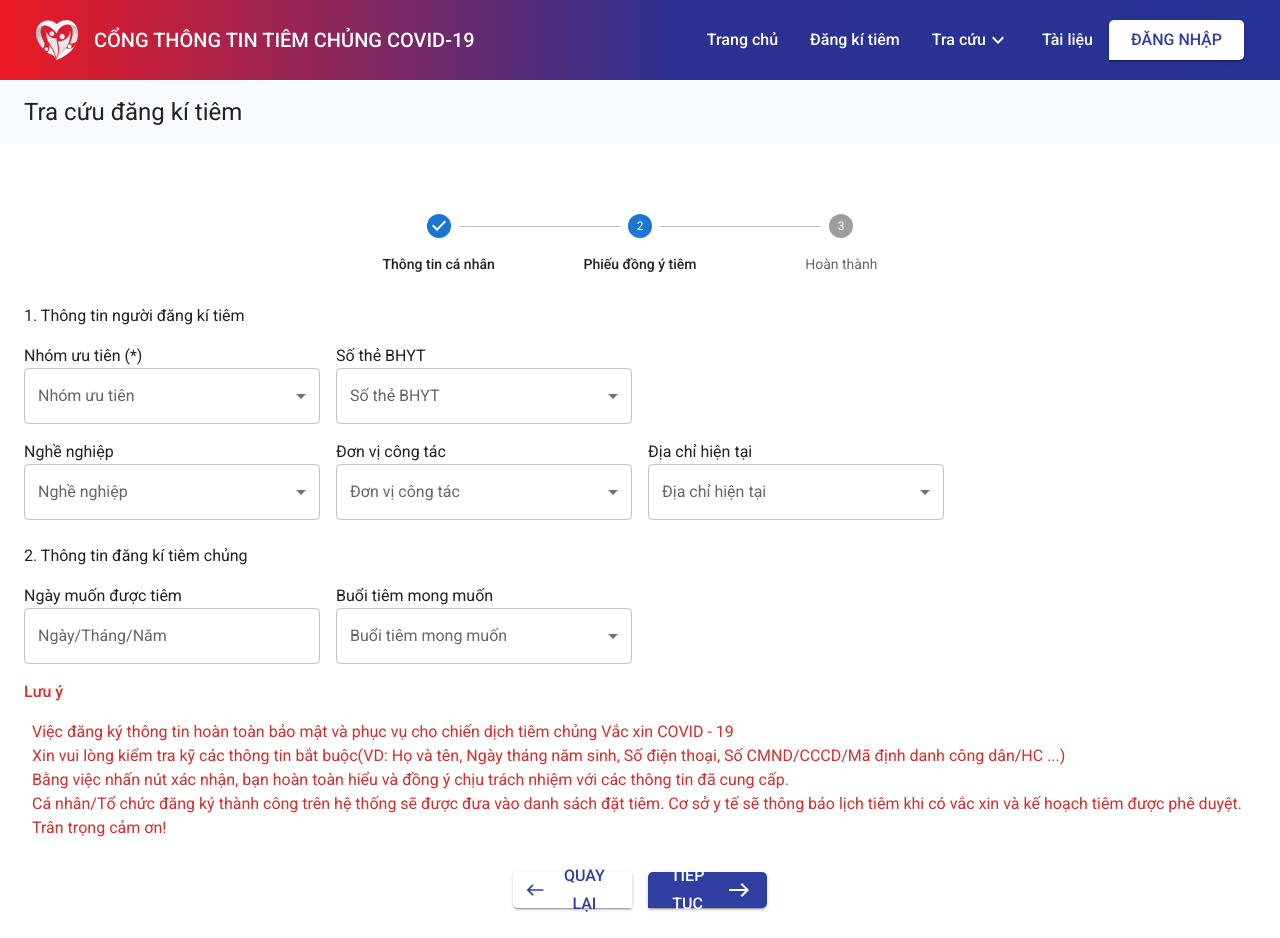
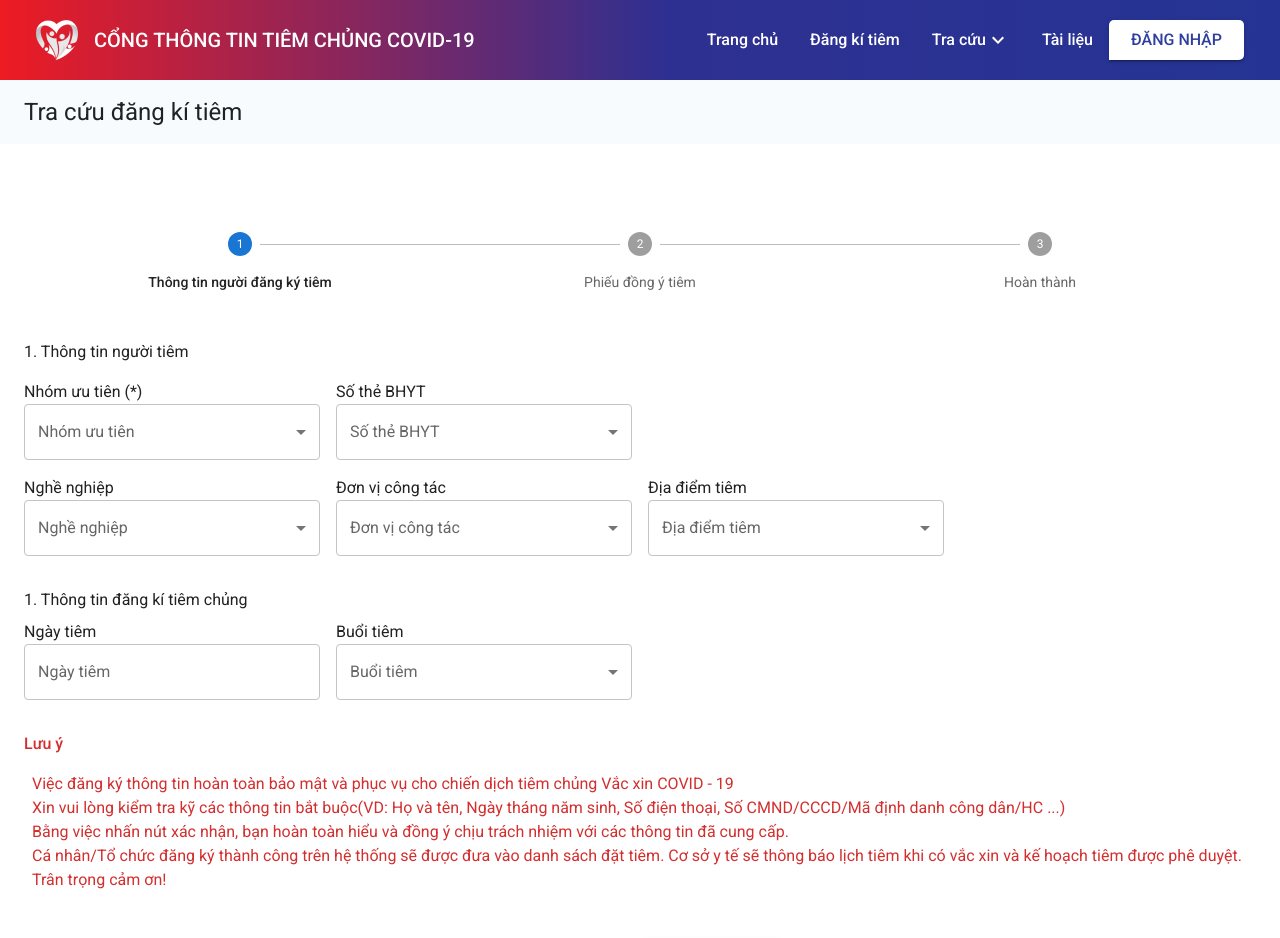
Before and after one commit to zinza-academy/nextjs-uynpn, a Next.js app in the folder nextjs-uynpn/: page /dashboard/registervaccine in a window 1280 px wide. Shown: the top 938 px of the page. Built offline with nearby package versions, Linux system fonts and the light colour scheme.

Commit message:
feat(register-vaccine): click next step and come back step

```diff
--- a/nextjs-uynpn/src/app/component/common/item-stepper.tsx
+++ b/nextjs-uynpn/src/app/component/common/item-stepper.tsx
@@ -1,25 +1,21 @@
-import * as React from 'react';
-import Box from '@mui/material/Box';
-import Stepper from '@mui/material/Stepper';
-import Step from '@mui/material/Step';
-import StepLabel from '@mui/material/StepLabel';
+// ItemStepper.tsx
+import { Stepper, Step, StepLabel } from "@mui/material";
 
-const steps = [
-  'Thông tin cá nhân',
-  'Phiếu đồng ý tiêm',
-  'Hoàn thành',
-];
+interface ItemStepperProps {
+  activeStep: number;
+  steps: string[];
+}
 
-export default function ItemStepper() {
+const ItemStepper: React.FC<ItemStepperProps> = ({ activeStep, steps }) => {
   return (
-    <Box sx={{ display: 'flex', justifyContent: 'center', width: '100%' }}>
-      <Stepper activeStep={1} alternativeLabel sx={{ width: '604px', height: '24px', alignItems: "center" }}>
-        {steps.map((label) => (
-          <Step key={label}>
-            <StepLabel>{label}</StepLabel>
-          </Step>
-        ))}
-      </Stepper>
-    </Box>
+    <Stepper activeStep={activeStep} alternativeLabel>
+      {steps.map((label, index) => (
+        <Step key={label}>
+          <StepLabel>{label}</StepLabel>
+        </Step>
+      ))}
+    </Stepper>
   );
-}
+};
+
+export default ItemStepper;
--- a/nextjs-uynpn/src/app/dashboard/registervaccine/page.tsx
+++ b/nextjs-uynpn/src/app/dashboard/registervaccine/page.tsx
@@ -1,7 +1,8 @@
+// RegisterVaccine.tsx
 "use client";
-
+import React, { useState } from "react";
 import ItemStepper from "@/app/component/common/item-stepper";
-import Layout from "../../component/layouts/Layout";
+import Layout from "@/app/component/layouts/Layout";
 import {
   Box,
   Container,
@@ -13,10 +14,9 @@ import {
   MenuItem,
   Button,
   TextField,
-  FormHelperText
+  FormHelperText,
+  colors,
 } from "@mui/material";
-import EastIcon from "@mui/icons-material/East";
-import WestIcon from "@mui/icons-material/West";
 import { LocalizationProvider } from "@mui/x-date-pickers/LocalizationProvider";
 import { AdapterDayjs } from "@mui/x-date-pickers/AdapterDayjs";
 import { DatePicker } from "@mui/x-date-pickers/DatePicker";
@@ -24,6 +24,8 @@ import { Controller, useForm } from "react-hook-form";
 import { yupResolver } from "@hookform/resolvers/yup";
 import * as yup from "yup";
 import { RegisterVaccines } from "@/model/RegisterVaccines";
+import EastIcon from "@mui/icons-material/East";
+import WestIcon from "@mui/icons-material/West";
 
 // Validation schema using yup
 const schema = yup.object().shape({
@@ -47,18 +49,37 @@ const defaultValues: RegisterVaccines = {
 };
 
 const RegisterVaccine = () => {
-  const { control, handleSubmit, formState: { errors } } = useForm({
+  const [activeStep, setActiveStep] = useState<number>(0);
+  const {
+    control,
+    handleSubmit,
+    formState: { errors },
+    setValue,
+  } = useForm({
     resolver: yupResolver(schema),
-    defaultValues
+    defaultValues,
   });
 
-  const onSubmit = (data: any) => {
-    console.log("Form data:", data);
+  const onSubmit = async (data: RegisterVaccines) => {
+    console.log("data:", data);
+    handleNextStep();
   };
 
-  const handleSearch = () => {
-    console.log("Searching...");
+  const handleNextStep = () => {
+    setActiveStep((prevStep) => prevStep + 1);
+    console.log("step tiếp theo");
   };
+
+  const handleBackStep = () => {
+    setActiveStep((prevStep) => prevStep - 1);
+    console.log("quay lại step trước");
+  };
+
+  const steps = [
+    "Thông tin người đăng ký tiêm",
+    "Phiếu đồng ý tiêm",
+    "Hoàn thành",
+  ];
 
   // Fake data for selects
   const priorityGroups = [
@@ -126,7 +147,7 @@ const RegisterVaccine = () => {
               }}
             >
               <Grid item xs={12} sm={12} md={12}>
-                <ItemStepper />
+                <ItemStepper activeStep={activeStep} steps={steps} />
               </Grid>
             </Grid>
           </Container>
@@ -144,7 +165,7 @@ const RegisterVaccine = () => {
             <Box sx={{ mt: 2 }}>
               <Grid container spacing={2}>
                 <Typography sx={{ ml: 2 }} variant="body1">
-                  1. Thông tin người đăng kí tiêm
+                  1. Thông tin người tiêm
                 </Typography>
                 <Grid item xs={12} sm={12} md={12}>
                   <Grid container spacing={2}>
@@ -159,7 +180,6 @@ const RegisterVaccine = () => {
                         <Controller
                           name="priorityGroup"
                           control={control}
-
                           render={({ field }) => (
                             <Select
                               {...field}
@@ -176,7 +196,9 @@ const RegisterVaccine = () => {
                           )}
                         />
                         {!!errors.priorityGroup && (
-                          <FormHelperText sx={{ color: 'red' }}>{errors.priorityGroup.message}</FormHelperText>
+                          <FormHelperText sx={{ color: "red" }}>
+                            {errors.priorityGroup.message}
+                          </FormHelperText>
                         )}
                       </FormControl>
                     </Grid>
@@ -264,11 +286,11 @@ const RegisterVaccine = () => {
                     </Grid>
                     <Grid item xs={12} sm={4} md={3}>
                       <Typography sx={{ fontWeight: "regular" }}>
-                        Địa chỉ hiện tại
+                        Địa điểm tiêm
                       </Typography>
                       <FormControl fullWidth>
                         <InputLabel id="location-label">
-                          Địa chỉ hiện tại
+                          Địa điểm tiêm
                         </InputLabel>
                         <Controller
                           name="location"
@@ -278,10 +300,13 @@ const RegisterVaccine = () => {
                               {...field}
                               labelId="location-label"
                               id="location"
-                              label="Địa chỉ hiện tại"
+                              label="Địa điểm tiêm"
                             >
                               {locations.map((location) => (
-                                <MenuItem key={location.id} value={location.name}>
+                                <MenuItem
+                                  key={location.id}
+                                  value={location.name}
+                                >
                                   {location.name}
                                 </MenuItem>
                               ))}
@@ -293,38 +318,38 @@ const RegisterVaccine = () => {
                   </Grid>
                 </Grid>
 
-                <Typography sx={{ ml: 2, mt: 3 }} variant="body1">
-                  2. Thông tin đăng kí tiêm chủng
+
+                <Grid item xs={12} sm={12} md={12}>
+                <Typography variant="body1" sx={{ mb: 1, mt: 2 }}>
+                  1. Thông tin đăng kí tiêm chủng
                 </Typography>
-                <Grid item xs={12} sm={12} md={12}>
                   <Grid container spacing={2}>
-                    <Grid item xs={12} sm={6} md={3}>
+                    <Grid item xs={12} sm={4} md={3}>
                       <Typography sx={{ fontWeight: "regular" }}>
-                        Ngày muốn được tiêm
+                        Ngày tiêm
                       </Typography>
                       <FormControl fullWidth>
                         <LocalizationProvider dateAdapter={AdapterDayjs}>
-                          <Controller
-                            name="vaccinationDate"
-                            control={control}
-                            render={({ field }) => (
                           <DatePicker
-                                {...field}
-                                label="Ngày/Tháng/Năm"
-                                renderInput={(params: any) => <TextField {...params} />}
-                              />
+                            label="Ngày tiêm"
+                            value={null} // Giá trị này có thể cần điều chỉnh
+                            onChange={(date) =>
+                              setValue("vaccinationDate", date)
+                            }
+                            renderInput={(params: any) => (
+                              <TextField {...params} />
                             )}
                           />
                         </LocalizationProvider>
                       </FormControl>
                     </Grid>
-                    <Grid item xs={12} sm={6} md={3}>
+                    <Grid item xs={12} sm={4} md={3}>
                       <Typography sx={{ fontWeight: "regular" }}>
-                        Buổi tiêm mong muốn
+                        Buổi tiêm
                       </Typography>
                       <FormControl fullWidth>
                         <InputLabel id="vaccination-session-label">
-                          Buổi tiêm mong muốn
+                          Buổi tiêm
                         </InputLabel>
                         <Controller
                           name="vaccinationSession"
@@ -334,11 +359,10 @@ const RegisterVaccine = () => {
                               {...field}
                               labelId="vaccination-session-label"
                               id="vaccination-session"
-                              label="Buổi tiêm mong muốn"
+                              label="Buổi tiêm"
                             >
-                              <MenuItem value="Sáng">Sáng</MenuItem>
-                              <MenuItem value="Chiều">Chiều</MenuItem>
-                              <MenuItem value="Tối">Tối</MenuItem>
+                              <MenuItem value="Buổi sáng">Buổi sáng</MenuItem>
+                              <MenuItem value="Buổi chiều">Buổi chiều</MenuItem>
                             </Select>
                           )}
                         />
@@ -346,8 +370,10 @@ const RegisterVaccine = () => {
                     </Grid>
                   </Grid>
                 </Grid>
+              </Grid>
+            </Box>
 
-                <Grid item xs={12} sm={12} md={12}>
+            <Grid item xs={12} sm={12} md={12} mt={4}>
                 <Grid container spacing={2}>
                   <Grid item xs={12} sm={6} md={12}>
                     <Typography sx={{ fontWeight: "medium", color: "#D32F2F" }}>
@@ -389,9 +415,7 @@ const RegisterVaccine = () => {
                 </Grid>
             </Grid>
 
-                <Grid item xs={12} sm={12} md={12}>
-                  <Grid container spacing={2} justifyContent="center">
-                    <Grid item xs={12} sm={6} md={1.3}>
+            <Box sx={{ mt: 4, display: "flex", justifyContent: "center" }}>
               <Button
                 variant="contained"
                 sx={{
@@ -400,20 +424,21 @@ const RegisterVaccine = () => {
                   backgroundColor: "#FFFFFF",
                   color: "#303F9F",
                   mt: 2,
-                          width: "100%",
+                  width: "30",
                   height: 36,
-                          borderRadius: "5px 0 0 5px",
+                  borderRadius: "5px 5px 5px 0",
                   "&:hover": {
                     backgroundColor: "#303F9F",
                     color: "#FFFFFF",
                   },
                 }}
-                        startIcon={<WestIcon sx={{ color: "#303F9F" }} />}
+                onClick={handleBackStep}
+                disabled={activeStep === 0}
               >
-                        Quay lại
+                <WestIcon sx={{ mr: 2 }} />
+                Hủy bỏ
               </Button>
-                    </Grid>
-                    <Grid item xs={12} sm={3} md={1.3}>
+
               <Button
                 type="submit"
                 variant="contained"
@@ -423,7 +448,8 @@ const RegisterVaccine = () => {
                   backgroundColor: "#303F9F",
                   color: "#FFFFFF",
                   mt: 2,
-                          width: "100%",
+                  ml: 2,
+                  width: "40",
                   height: 36,
                   borderRadius: "5px 5px 5px 0",
                   "&:hover": {
@@ -431,13 +457,11 @@ const RegisterVaccine = () => {
                     color: "#303F9F",
                   },
                 }}
+                onClick={handleNextStep}
+                disabled={activeStep === steps.length - 1}
               >
                 Tiếp tục <EastIcon sx={{ color: "#FFFFFF", ml: 2 }} />
               </Button>
-                    </Grid>
-                  </Grid>
-                </Grid>
-              </Grid>
             </Box>
           </Container>
         </Box>
```
Lines whose indentation alone changed are shown as unchanged.
